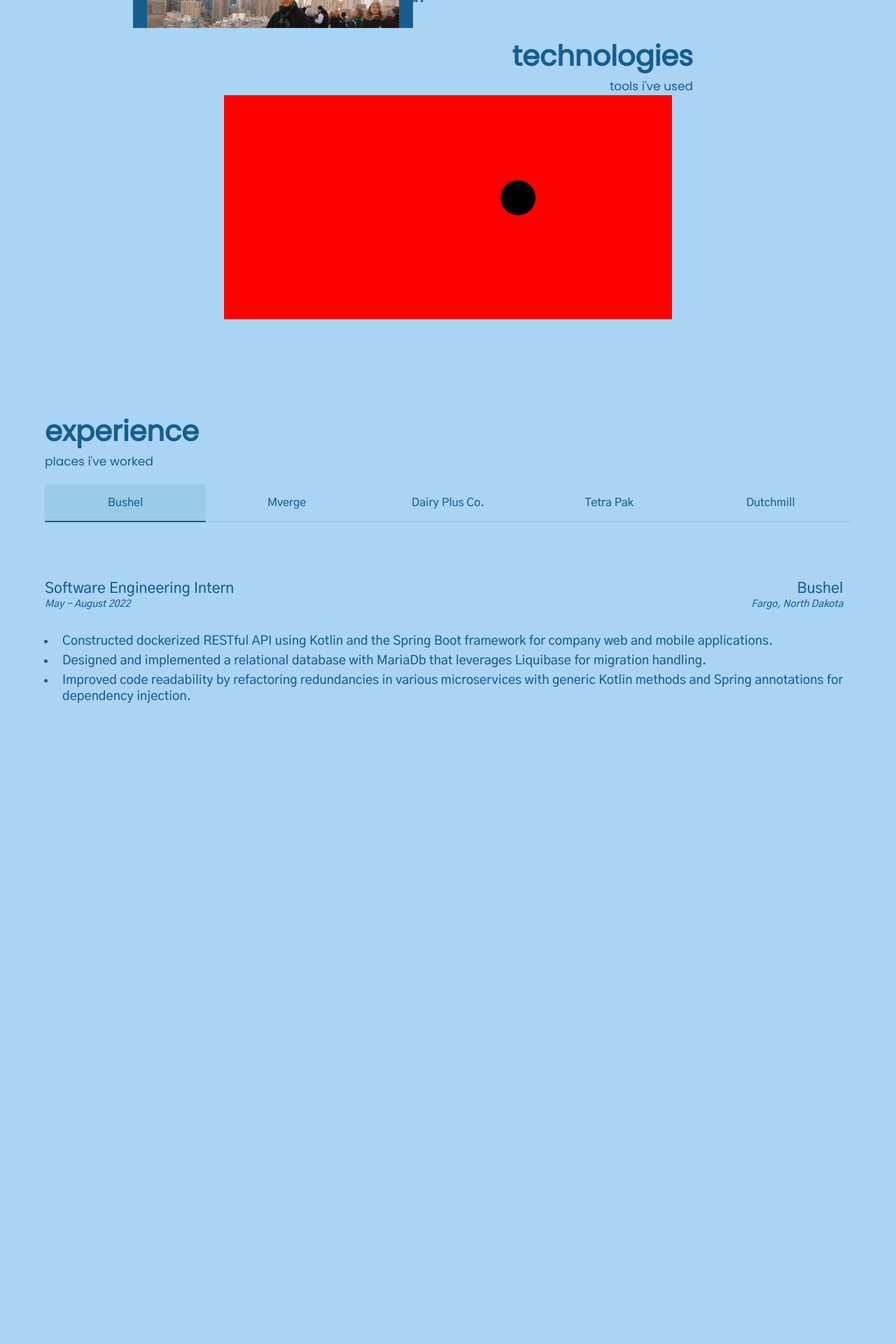
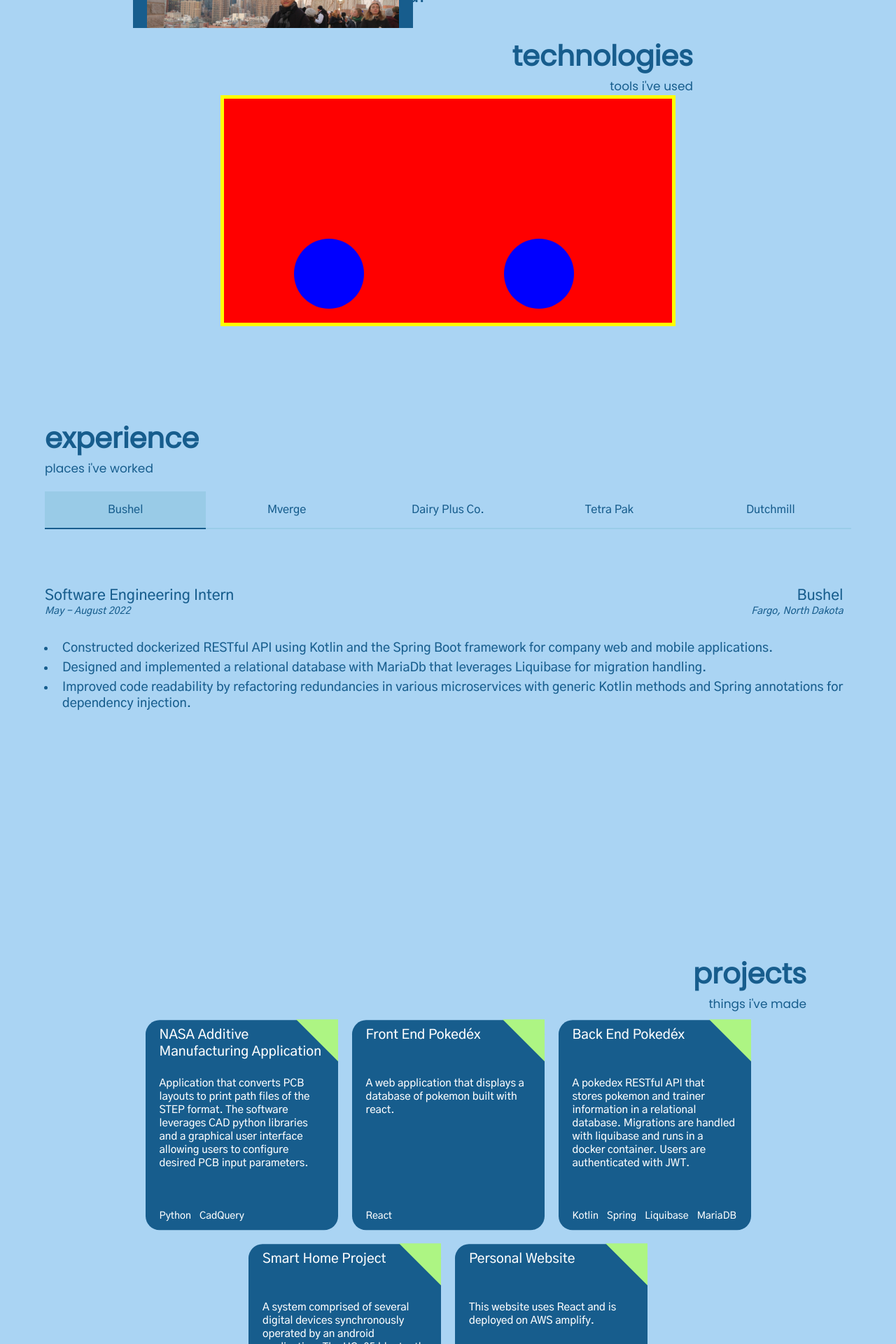
Before and after one commit to kavinchai/v2, a React (Create React App) app: page / in a window 1280 px wide. Shown: the part 760-2680 px from the top of the page at 70% size. Before the commit the page ends 2026 px from the top, so only its background shows below. Built offline with nearby package versions, Linux system fonts and the light colour scheme.

Commit message:
Minor Changes

```diff
--- a/src/components/App.js
+++ b/src/components/App.js
@@ -14,7 +14,7 @@ const App = () => {
       <About/>
       <Tech/>
       <Exp/>
-      {/* <Project/> */}
+      <Project/>
     </>
   );
 };
--- a/src/components/BouncingBall.js
+++ b/src/components/BouncingBall.js
@@ -1,5 +1,5 @@
 import React from "react";
-import { motion, AnimatePresence } from "framer-motion";
+import { motion } from "framer-motion";
 
 const ballStyle = {
     display: "block:",
@@ -22,13 +22,13 @@ export default function BouncingBall() {
     return (
         <div
             style ={{
+                border: "5px solid #ffff00",
                 background:"red",
                 width: "50vw",
                 height: "40vh",
                 display: "flex",
                 justifyContent: "space-around"
             }}>
-                <AnimatePresence>
                 <motion.span
                     style={ballStyle}
                     transition={bounceTransition}
@@ -37,8 +37,6 @@ export default function BouncingBall() {
                         y: ["200px", "100px"],
                     }}
                 />
-                </AnimatePresence>
-
         </div>
     )
 }
--- /dev/null
+++ b/src/components/Orb.js
@@ -0,0 +1,32 @@
+import React from "react";
+import { motion } from "framer-motion";
+
+const Orb = ({ initialPos }) => {
+  const ballStyle = {
+    width: "100px",
+    height: "100px",
+    borderRadius: "50%",
+    backgroundColor: "blue",
+  };
+
+  const dragConstraints = {
+    top: 0,
+    left: -215,
+    right: 215,
+    bottom: 290,
+  };
+
+  return (
+    <>
+      <motion.span
+        drag
+        dragConstraints={dragConstraints}
+        dragElastic={0}
+        initial={initialPos}
+        style={ballStyle}
+      />
+    </>
+  );
+};
+
+export default Orb;
--- a/src/components/Tech.js
+++ b/src/components/Tech.js
@@ -1,15 +1,21 @@
 import React from "react";
 import "../css/Tech.css";
-import BouncingBall from "./BouncingBall";
+import Orb from "./Orb";
 
-import IMAGES from "../constants";
 const Tech = () => {
   return (
     <div className="techComponent">
       <div className="techContainer">
         <div className="techTxtHeader">technologies</div>
         <div className="techTxtSubtitle">tools i've used</div>
-        <BouncingBall/>
+        <div className="space">
+          <Orb
+            initialPos={{ x: 100, y: 200 }}
+          />
+          <Orb
+            initialPos={{ x: 300, y: 200 }}
+          />
+        </div>
       </div>
     </div>
   );
--- a/src/css/Project.css
+++ b/src/css/Project.css
@@ -1,10 +1,12 @@
 .projectComponent {
-  height: 100vh;
+  height: 80vh;
   width: 100vw;
   transition: 0.5s;
+  /* background-color: red; */
   background-color: var(--primary-bg-color);
   position: relative;
   display: flex;
+  align-items: center;
   justify-content: center;
 }
 
@@ -16,8 +18,7 @@
   width: 80vw;
   transform: translateY(4%);
   display: flex;
-  justify-content: center;
-  align-self: center;
+  justify-content: start;
   flex-direction: column;
 }
 
--- a/src/css/Tech.css
+++ b/src/css/Tech.css
@@ -44,3 +44,12 @@
   font-family: var(--heading-font);
   color: var(--secondary-txt-color);
 }
+
+.space {
+  border: 5px solid #ffff00;
+  background:red;
+  width: 50vw;
+  height: 40vh;
+  display: flex;
+  justify-content: "space-around";
+}
```
Lines whose indentation alone changed are shown as unchanged.
